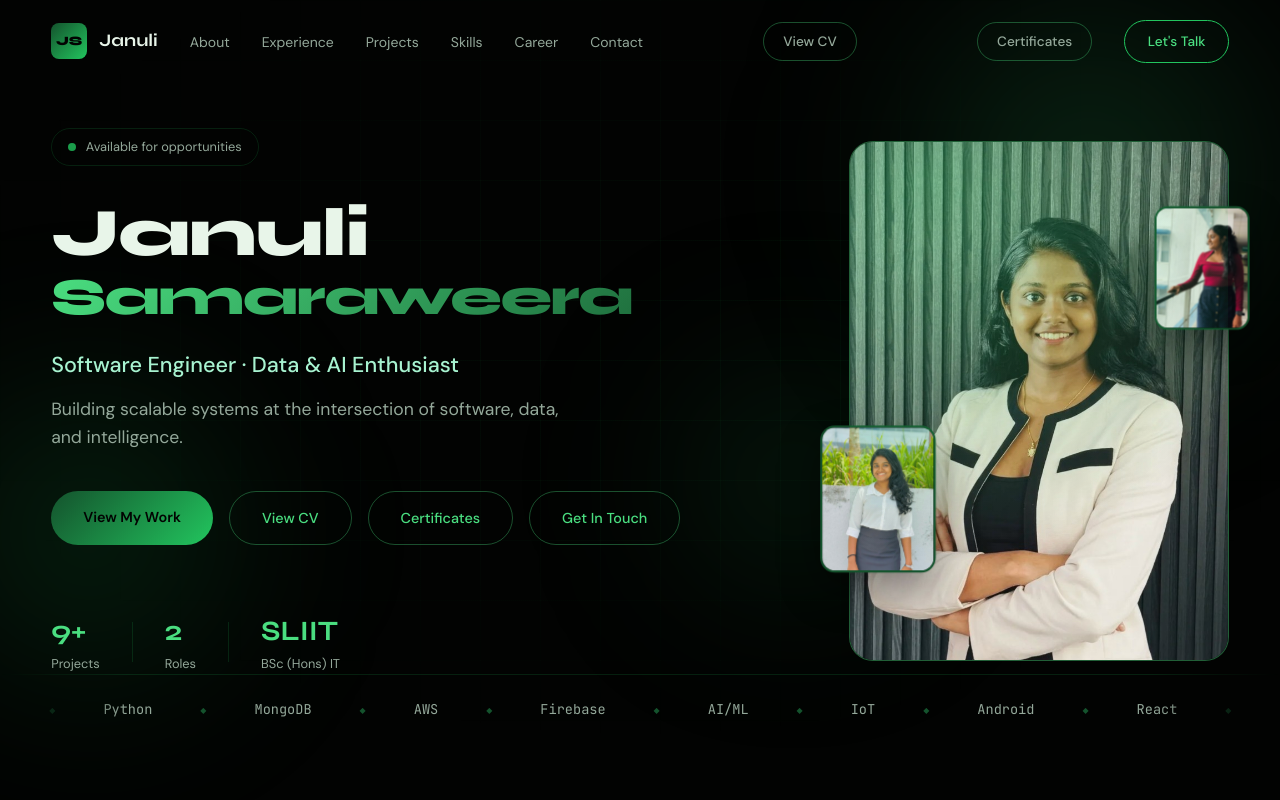
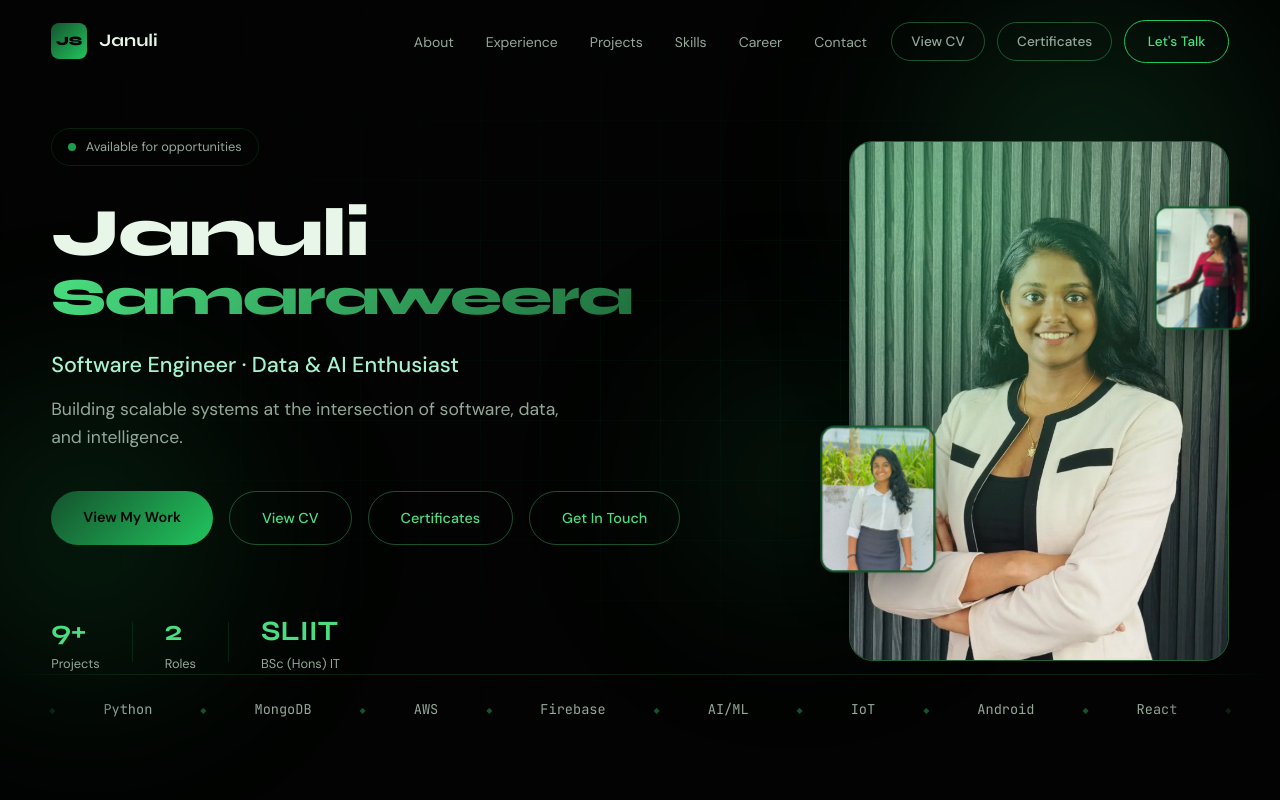
Before and after one commit to januli1/Portfolio-, a React (Vite) app: page / in a window 1280 px wide. Shown: the top 800 px of the page. Built offline with nearby package versions, Linux system fonts and the light colour scheme.

Commit message:
Fix uneven spacing between navbar action buttons.

```diff
--- a/src/components/Navbar.css
+++ b/src/components/Navbar.css
@@ -42,10 +42,24 @@
   color: var(--black);
 }
 
+.navbar-end {
+  display: flex;
+  align-items: center;
+  gap: 1.5rem;
+  margin-left: auto;
+}
+
 .navbar-links {
   display: flex;
   list-style: none;
   gap: 2rem;
+}
+
+.navbar-actions {
+  display: flex;
+  align-items: center;
+  gap: 0.75rem;
+  flex-shrink: 0;
 }
 
 .navbar-links a {
@@ -82,7 +96,7 @@
   font-weight: 500;
   color: var(--text-muted);
   transition: all 0.3s;
-  margin-left: auto;
+  white-space: nowrap;
 }
 
 .navbar-cv:hover {
@@ -100,6 +114,7 @@
   font-weight: 500;
   color: var(--green-glow);
   transition: all 0.3s;
+  white-space: nowrap;
 }
 
 .navbar-cta:hover {
@@ -159,8 +174,11 @@
     font-family: var(--font-display);
   }
 
-  .navbar-cv,
-  .navbar-cta {
+  .navbar-end {
+    margin-left: 0;
+  }
+
+  .navbar-actions {
     display: none;
   }
 
--- a/src/components/Navbar.jsx
+++ b/src/components/Navbar.jsx
@@ -37,6 +37,7 @@ export default function Navbar() {
           <span className="logo-text">Januli</span>
         </a>
 
+        <div className="navbar-end">
           <ul className={`navbar-links ${menuOpen ? 'open' : ''}`}>
             {links.map((link) => (
               <li key={link.href}>
@@ -47,15 +48,16 @@ export default function Navbar() {
             ))}
           </ul>
 
+          <div className="navbar-actions">
             <button type="button" className="navbar-cv" onClick={() => { openResume(); setMenuOpen(false); }}>
               View CV
             </button>
-
             <button type="button" className="navbar-cv" onClick={() => { openCertificates(); setMenuOpen(false); }}>
               Certificates
             </button>
-
             <a href="#contact" className="navbar-cta">Let's Talk</a>
+          </div>
+        </div>
 
         <button
           className={`menu-toggle ${menuOpen ? 'active' : ''}`}
```
Lines whose indentation alone changed are shown as unchanged.
